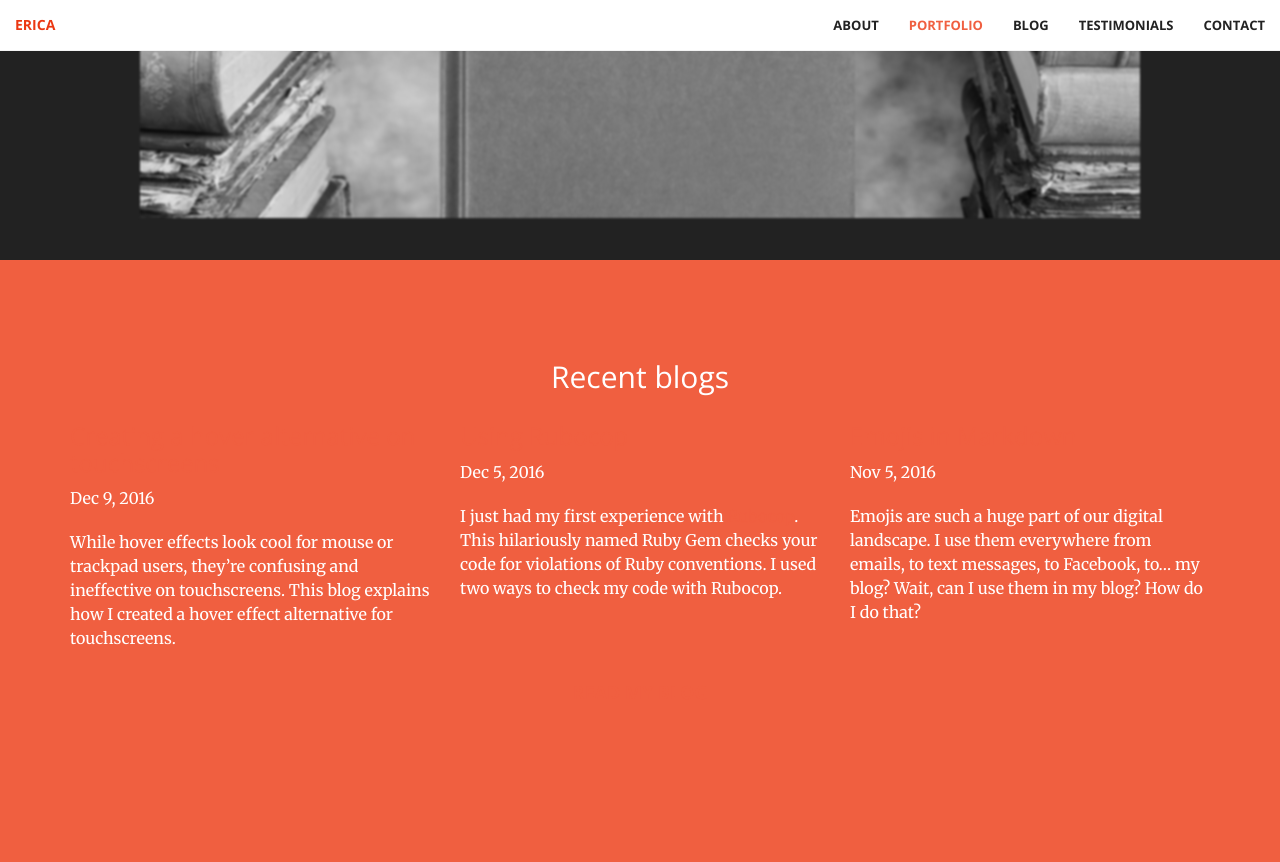
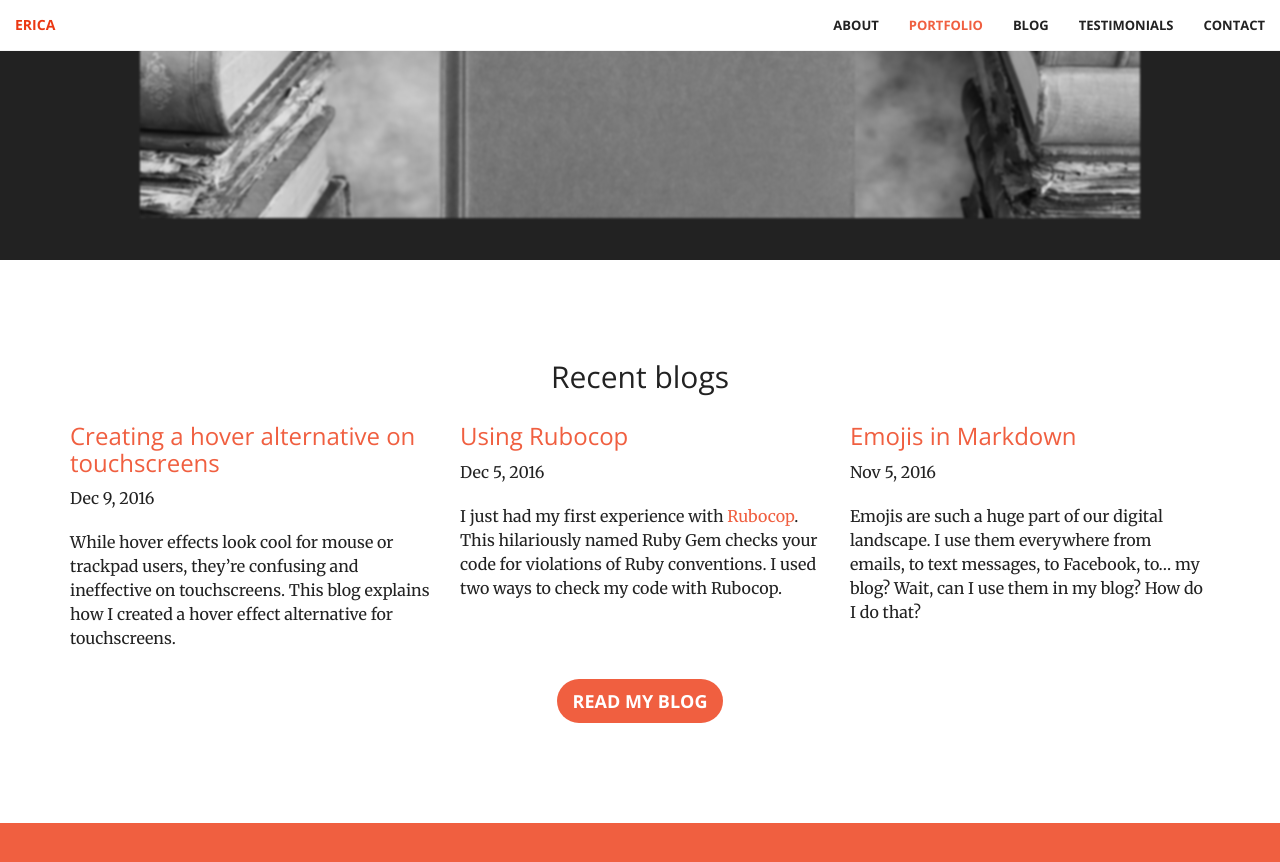
Before and after one commit to ESosa0/ericablog, a Jekyll site: the page built from index.html, in a window 1280 px wide and 900 px high, scrolled down 2211 px. Shown: the top 862 px of the window. Built offline with Jekyll 4.4.1, drawn with Linux system fonts in a browser that asks for light colours.

Commit message:
styled blog feed on homepage

```diff
--- a/_sass/style.scss
+++ b/_sass/style.scss
@@ -64,3 +64,14 @@
 .post-container {
 margin-top: 4em;
 }
+
+#blog-feed {
+    background-color: #fff;
+    color: #222;
+}
+
+.read-my-blog {
+    color: #fff;
+    background-color: #f05f40;
+    margin-top: .5em;
+}
```
